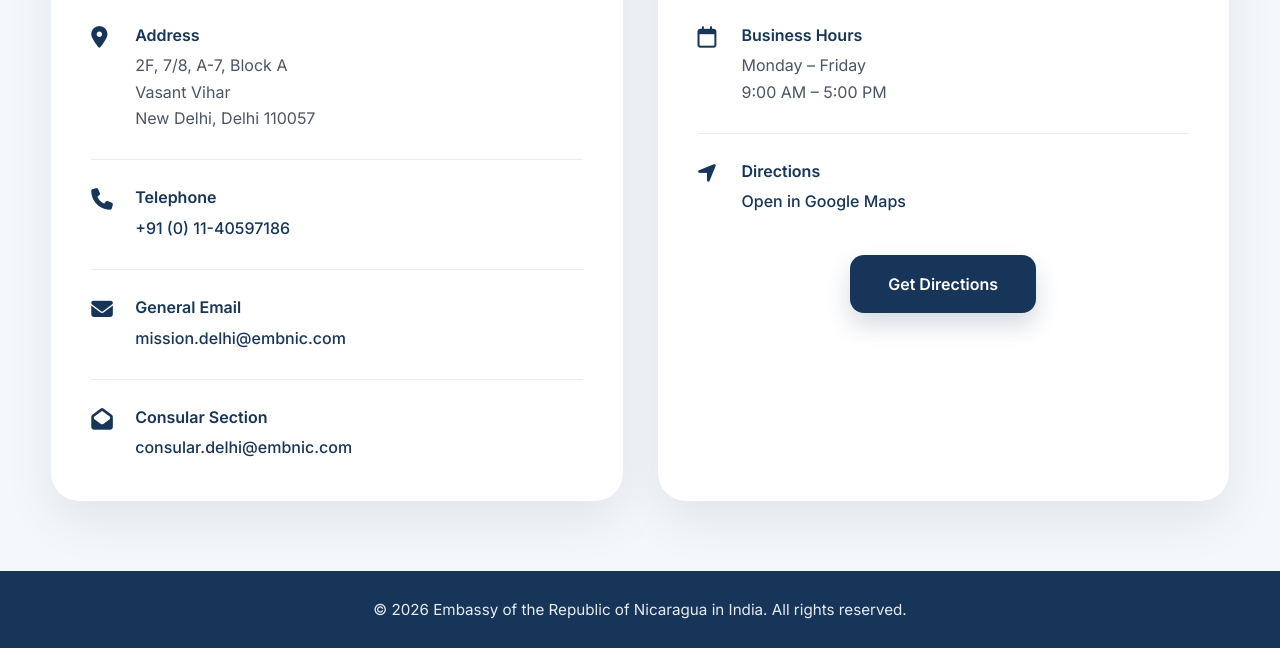
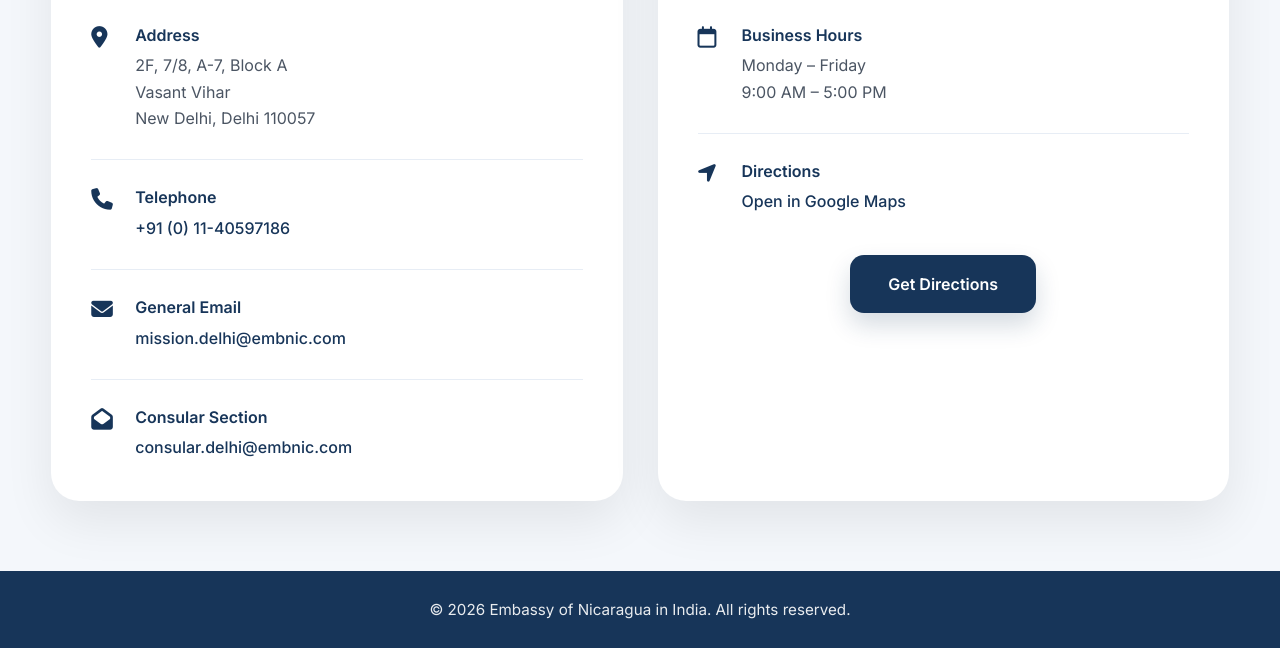
Before and after one commit to noryash/embanicindia, a plain HTML site: page index.html in a window 1280 px wide. Shown: the part 707-1355 px from the top of the page. Drawn offline with nearby package versions, Linux system fonts and the light colour scheme.

Commit message:
Update index.html

```diff
--- a/index.html
+++ b/index.html
@@ -281,7 +281,7 @@
 
 <p>
 
-© 2026 Embassy of the Republic of Nicaragua in India. All rights reserved.
+© 2026 Embassy of Nicaragua in India. All rights reserved.
 
 </p>
 
```
